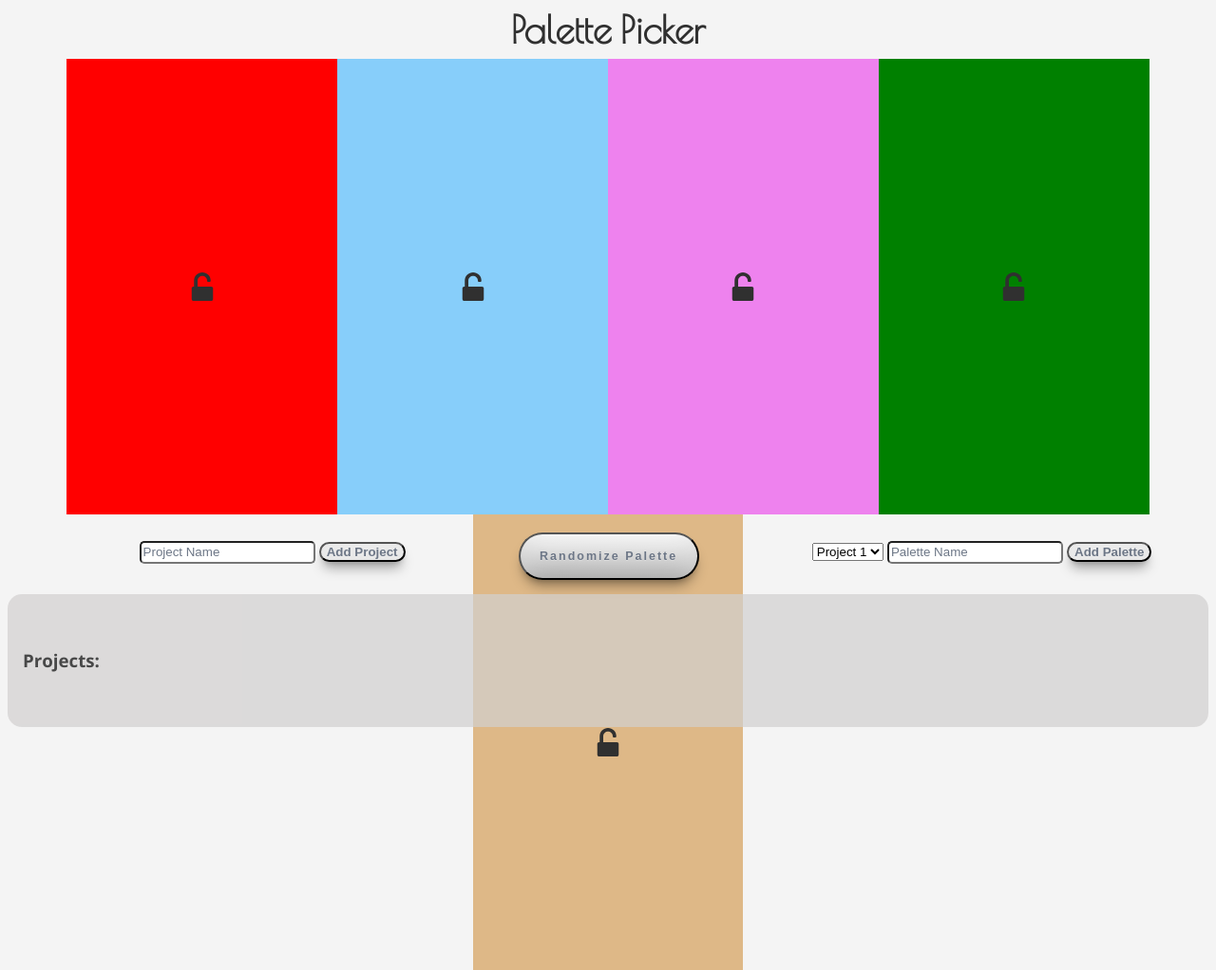
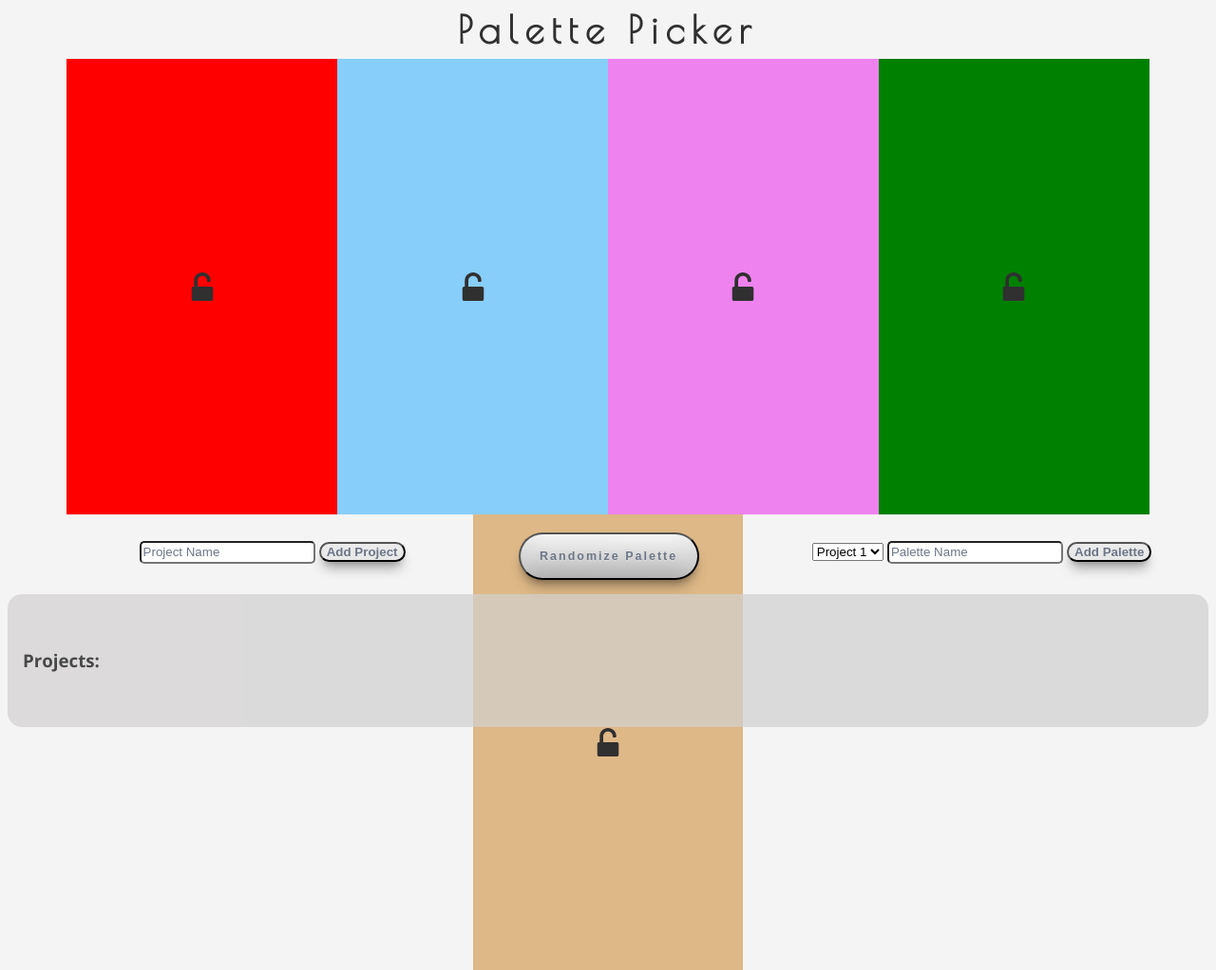
Before and after one commit to kmiller9393/palette-picker, a website: page public/index.html in a window 1280 px wide. Shown: the whole page at 95% size. Drawn offline with nearby package versions, Linux system fonts and the light colour scheme.

Commit message:
Update main header styling

```diff
--- a/public/css/styles.css
+++ b/public/css/styles.css
@@ -11,6 +11,7 @@ h1 {
   color: #303030;
   font-family: 'Poiret One';
   font-size: 2.5rem;
+  letter-spacing: 0.5rem;
   margin: 0.5rem 0 0.5rem 0;
   text-align: center;
 }
```
